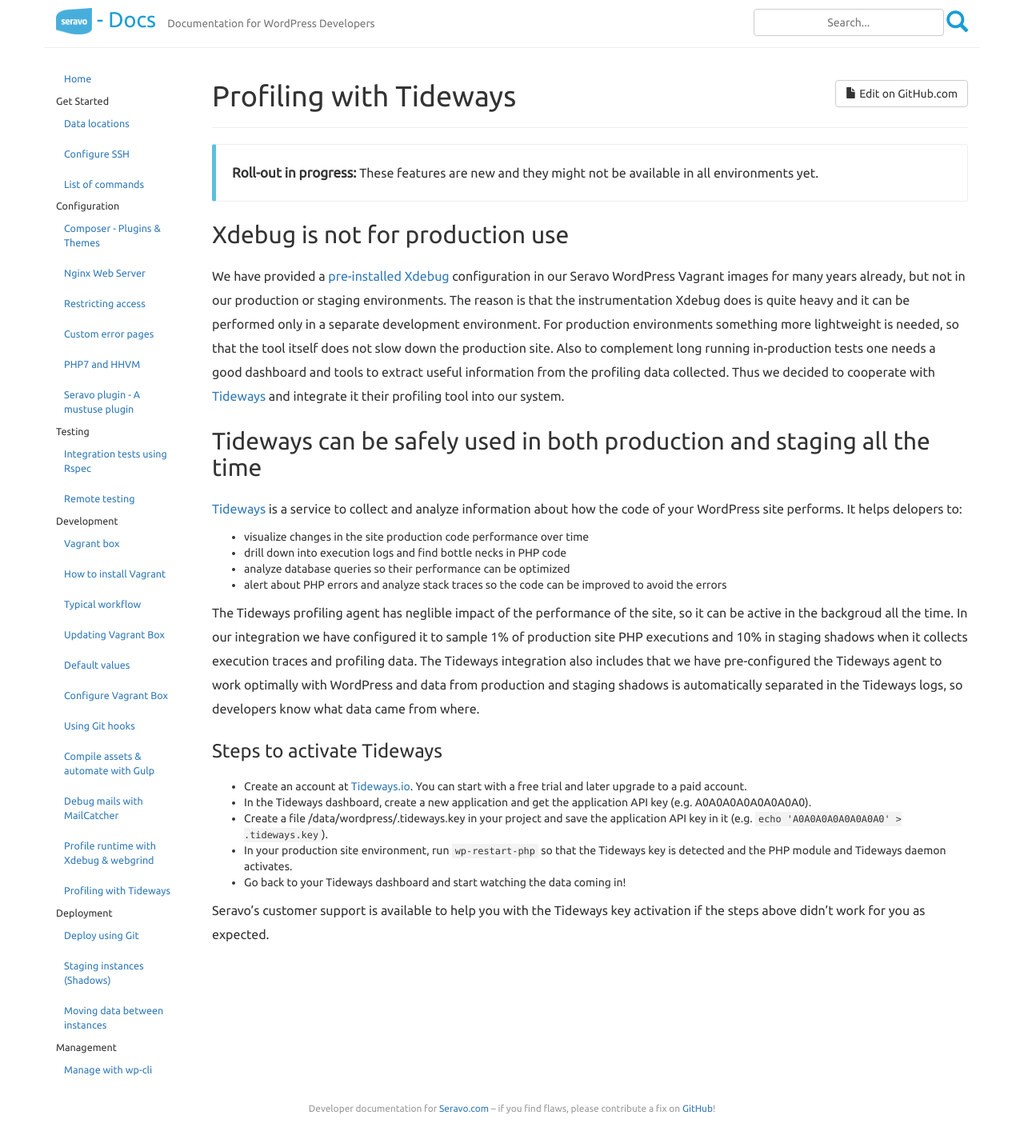
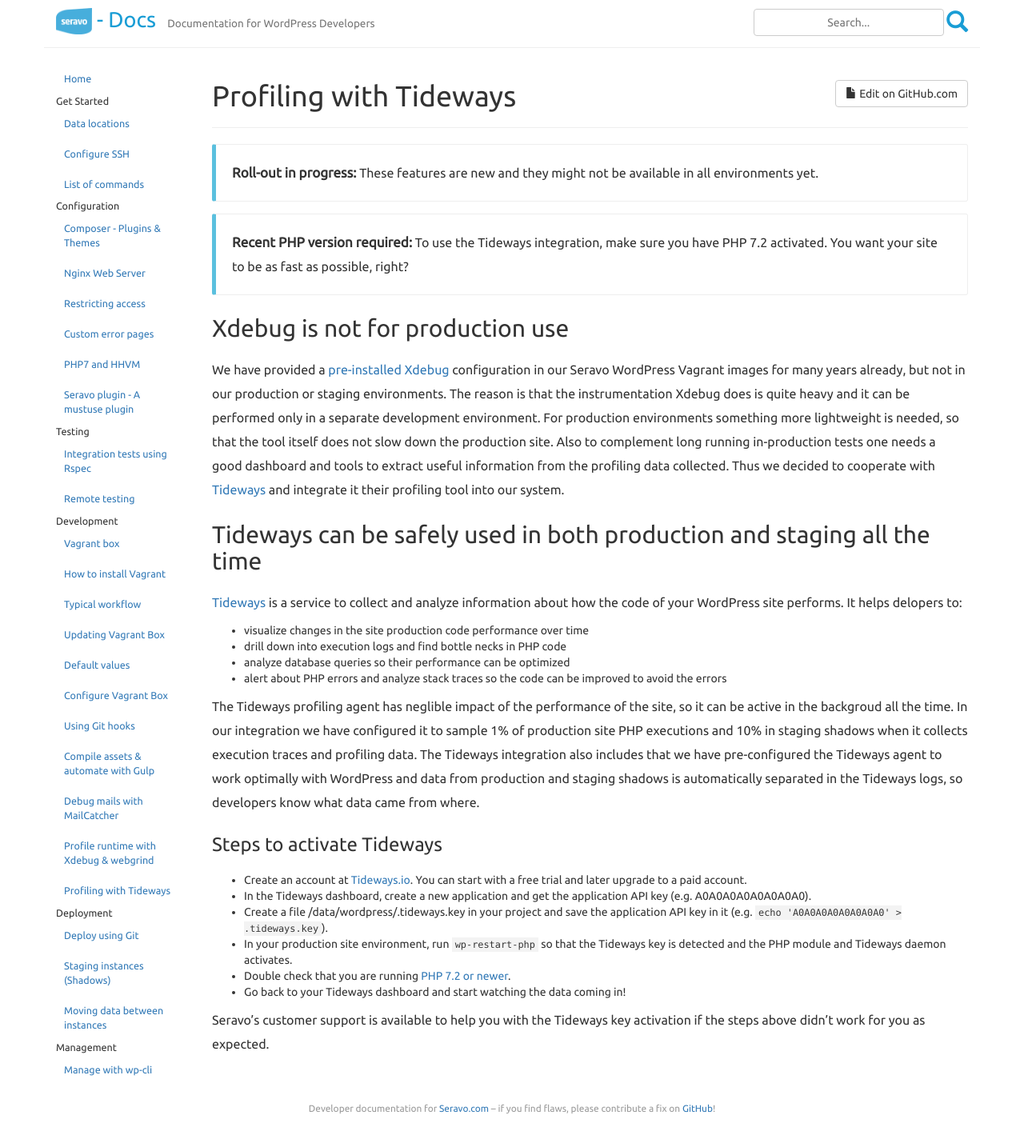
Before and after one commit to Seravo/docs, a Jekyll site: the page built from _posts/2018-03-14-tideways.md, in a window 1280 px wide. Shown: the whole page at 80% size. Built offline with Jekyll 4.4.1, drawn with Linux system fonts in a browser that asks for light colours; nearby versions of some CDN libraries.

Commit message:
Add notice that Tideways requires at least PHP 7.2

```diff
--- a/_posts/2018-03-14-tideways.md
+++ b/_posts/2018-03-14-tideways.md
@@ -7,6 +7,8 @@
 ---
 
 > **Roll-out in progress:** These features are new and they might not be available in all environments yet.
+
+> **Recent PHP version required:** To use the Tideways integration, make sure you have PHP 7.2 activated. You want your site to be as fast as possible, right?
 
 ## Xdebug is not for production use
 
@@ -28,6 +30,7 @@
 * In the Tideways dashboard, create a new application and get the application API key (e.g. A0A0A0A0A0A0A0A0).
 * Create a file /data/wordpress/.tideways.key in your project and save the application API key in it (e.g. `echo 'A0A0A0A0A0A0A0A0' > .tideways.key`).
 * In your production site environment, run `wp-restart-php` so that the Tideways key is detected and the PHP module and Tideways daemon activates.
+* Double check that you are running [PHP 7.2 or newer]({{ site.baseurl }}{% post_url 2016-06-21-php7-hhvm %}).
 * Go back to your Tideways dashboard and start watching the data coming in!
 
 Seravo's customer support is available to help you with the Tideways key activation if the steps above didn't work for you as expected.
```
